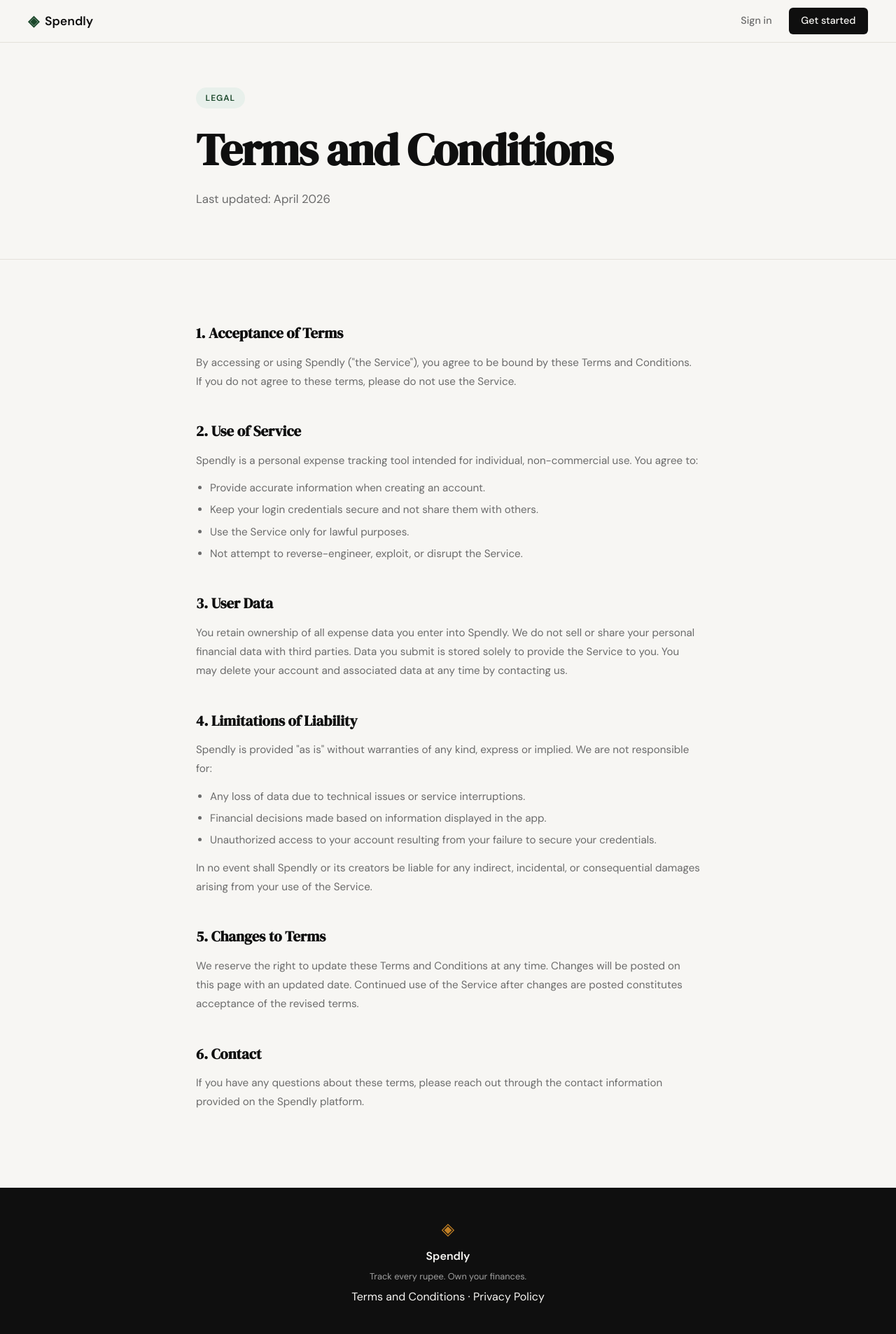
After one commit to onuragmaji/spendlyTracker, a Flask app: page /terms in a window 1280 px wide. The commit adds this page. Shown: the whole page at 70% size. Run offline with Flask 3, Linux system fonts and the light colour scheme.

Commit message:
landing: add terms and privacy links to footer with pages

```diff
--- a/app.py
+++ b/app.py
@@ -20,6 +20,16 @@
 @app.route("/login")
 def login():
     return render_template("login.html")
+
+
+@app.route("/terms")
+def terms():
+    return render_template("terms.html")
+
+
+@app.route("/privacy")
+def privacy():
+    return render_template("privacy.html")
 
 
 # ------------------------------------------------------------------ #
--- a/static/css/style.css
+++ b/static/css/style.css
@@ -508,6 +508,56 @@
 }
 
 /* ------------------------------------------------------------------ */
+/* Terms page                                                          */
+/* ------------------------------------------------------------------ */
+
+.terms-hero {
+    padding: 4rem 2rem 2.5rem;
+    border-bottom: 1px solid var(--border);
+}
+
+.terms-hero-inner {
+    max-width: 720px;
+    margin: 0 auto;
+}
+
+.terms-section {
+    padding: 3rem 2rem 6rem;
+}
+
+.terms-body {
+    max-width: 720px;
+    margin: 0 auto;
+}
+
+.terms-heading {
+    font-family: var(--font-display);
+    font-size: 1.3rem;
+    color: var(--ink);
+    margin-top: 2.5rem;
+    margin-bottom: 0.75rem;
+}
+
+.terms-text {
+    font-size: 0.95rem;
+    color: var(--ink-muted);
+    line-height: 1.8;
+    margin-bottom: 0.75rem;
+}
+
+.terms-list {
+    padding-left: 1.25rem;
+    margin-bottom: 0.75rem;
+}
+
+.terms-list li {
+    font-size: 0.95rem;
+    color: var(--ink-muted);
+    line-height: 1.8;
+    margin-bottom: 0.25rem;
+}
+
+/* ------------------------------------------------------------------ */
 /* Responsive                                                          */
 /* ------------------------------------------------------------------ */
 
--- a/templates/base.html
+++ b/templates/base.html
@@ -34,7 +34,7 @@
             <span class="brand-icon">◈</span>
             <span class="footer-name">Spendly</span>
             <p class="footer-copy">Track every rupee. Own your finances.</p>
-            <p><a href="#">Terms and Conditions</a> · <a href="#">Privacy Policy</a></p>
+            <p><a href="/terms">Terms and Conditions</a> · <a href="/privacy">Privacy Policy</a></p>
         </div>
     </footer>
 
--- /dev/null
+++ b/templates/terms.html
@@ -0,0 +1,51 @@
+{% extends "base.html" %}
+
+{% block title %}Terms and Conditions — Spendly{% endblock %}
+
+{% block content %}
+
+<section class="terms-hero">
+    <div class="terms-hero-inner">
+        <div class="hero-badge">Legal</div>
+        <h1 class="hero-title">Terms and Conditions</h1>
+        <p class="hero-subtitle">Last updated: April 2026</p>
+    </div>
+</section>
+
+<section class="terms-section">
+    <div class="terms-body">
+
+        <h2 class="terms-heading">1. Acceptance of Terms</h2>
+        <p class="terms-text">By accessing or using Spendly ("the Service"), you agree to be bound by these Terms and Conditions. If you do not agree to these terms, please do not use the Service.</p>
+
+        <h2 class="terms-heading">2. Use of Service</h2>
+        <p class="terms-text">Spendly is a personal expense tracking tool intended for individual, non-commercial use. You agree to:</p>
+        <ul class="terms-list">
+            <li>Provide accurate information when creating an account.</li>
+            <li>Keep your login credentials secure and not share them with others.</li>
+            <li>Use the Service only for lawful purposes.</li>
+            <li>Not attempt to reverse-engineer, exploit, or disrupt the Service.</li>
+        </ul>
+
+        <h2 class="terms-heading">3. User Data</h2>
+        <p class="terms-text">You retain ownership of all expense data you enter into Spendly. We do not sell or share your personal financial data with third parties. Data you submit is stored solely to provide the Service to you. You may delete your account and associated data at any time by contacting us.</p>
+
+        <h2 class="terms-heading">4. Limitations of Liability</h2>
+        <p class="terms-text">Spendly is provided "as is" without warranties of any kind, express or implied. We are not responsible for:</p>
+        <ul class="terms-list">
+            <li>Any loss of data due to technical issues or service interruptions.</li>
+            <li>Financial decisions made based on information displayed in the app.</li>
+            <li>Unauthorized access to your account resulting from your failure to secure your credentials.</li>
+        </ul>
+        <p class="terms-text">In no event shall Spendly or its creators be liable for any indirect, incidental, or consequential damages arising from your use of the Service.</p>
+
+        <h2 class="terms-heading">5. Changes to Terms</h2>
+        <p class="terms-text">We reserve the right to update these Terms and Conditions at any time. Changes will be posted on this page with an updated date. Continued use of the Service after changes are posted constitutes acceptance of the revised terms.</p>
+
+        <h2 class="terms-heading">6. Contact</h2>
+        <p class="terms-text">If you have any questions about these terms, please reach out through the contact information provided on the Spendly platform.</p>
+
+    </div>
+</section>
+
+{% endblock %}
```
Also changed, not shown: templates/privacy.html (added, +50 -0 lines).
